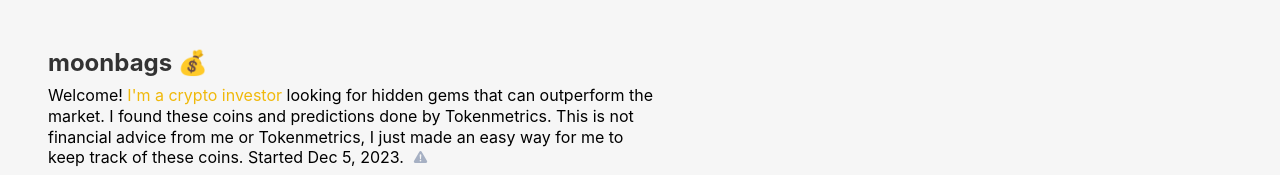
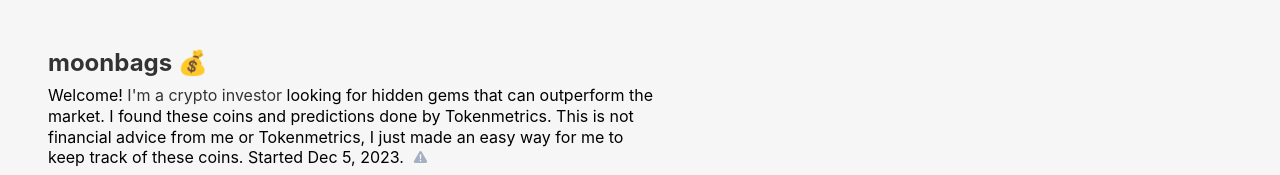
Before and after one commit to samoradeng/moonbags, a plain HTML site: page index.html in a window 1280 px wide. Shown: the top 175 px of the page. Drawn offline with Linux system fonts and the light colour scheme; no server answers.

Commit message:
Update style.css

```diff
--- a/style.css
+++ b/style.css
@@ -359,7 +359,7 @@ td img {
 }
 
 a:link{
-    color: #F0B90B;
+    color: #333;
     text-decoration: none;
 }
 a:visited{
```
